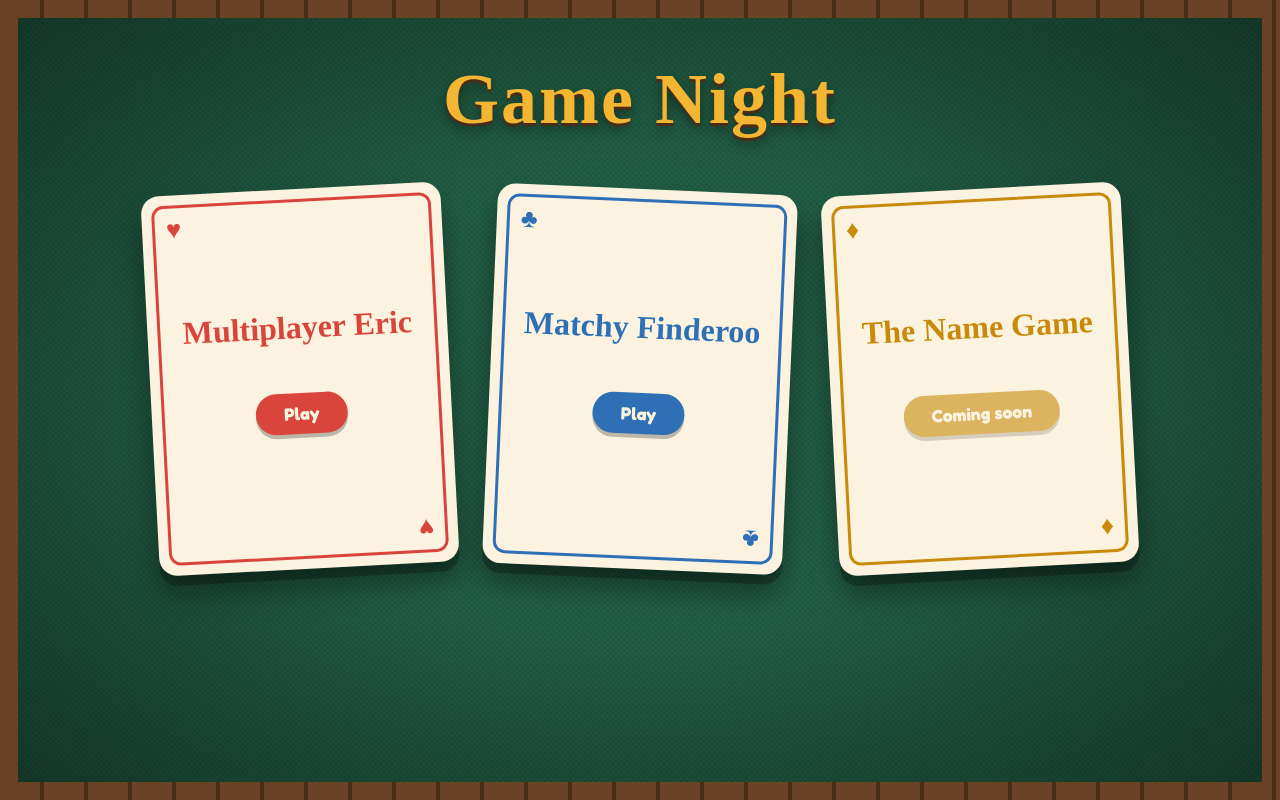
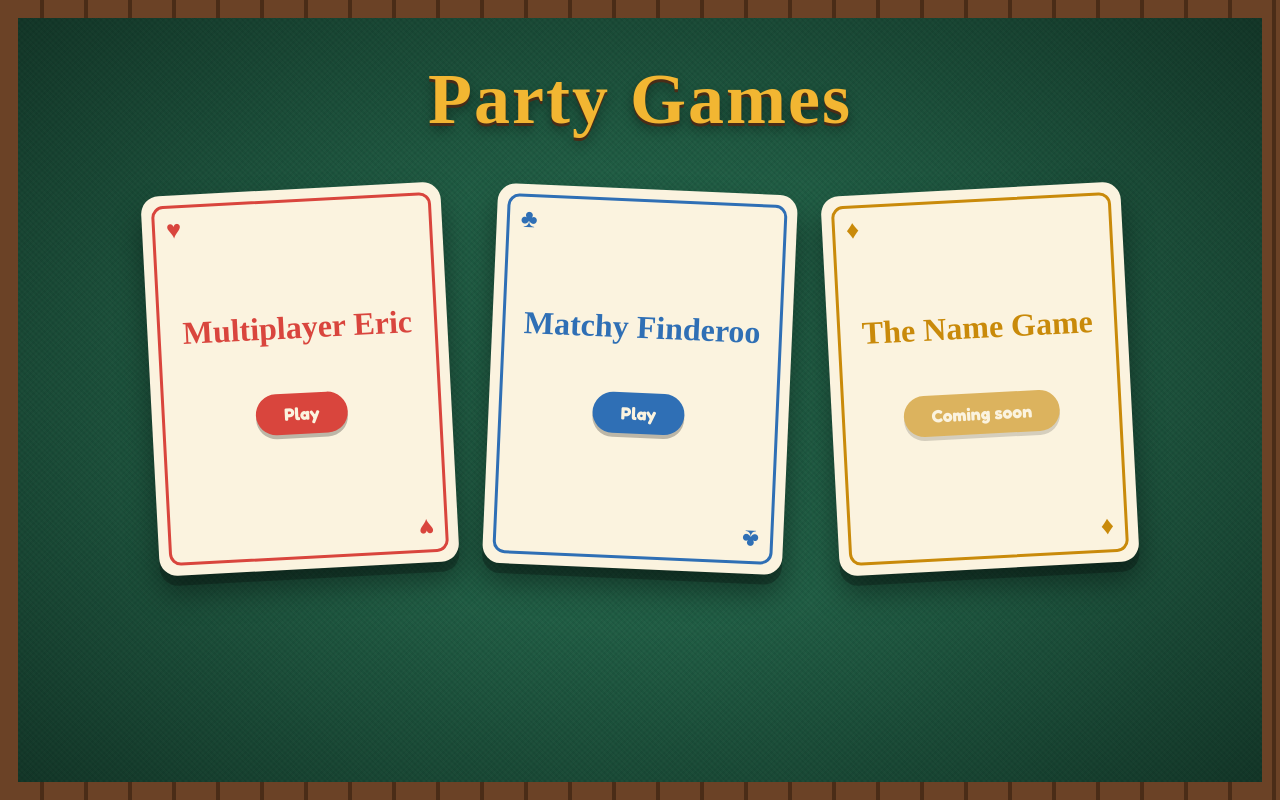
Before and after one commit to easton873/party-games, a plain HTML site: page index.html in a window 1280 px wide. Drawn offline with Linux system fonts and the light colour scheme; a web font is replaced by a local one.

Commit message:
Change to Party Games

```diff
--- a/index.html
+++ b/index.html
@@ -3,7 +3,7 @@
 <head>
   <meta charset="utf-8">
   <meta name="viewport" content="width=device-width, initial-scale=1">
-  <title>Game Night</title>
+  <title>Party Games</title>
   <link rel="preconnect" href="https://fonts.googleapis.com">
   <link rel="preconnect" href="https://fonts.gstatic.com" crossorigin>
   <link href="https://fonts.googleapis.com/css2?family=Fredoka:wght@500;700&family=Patua+One&display=swap" rel="stylesheet">
@@ -143,7 +143,7 @@
 <body>
 
   <header>
-    <h1>Game Night</h1>
+    <h1>Party Games</h1>
   </header>
 
   <main class="games">
```
